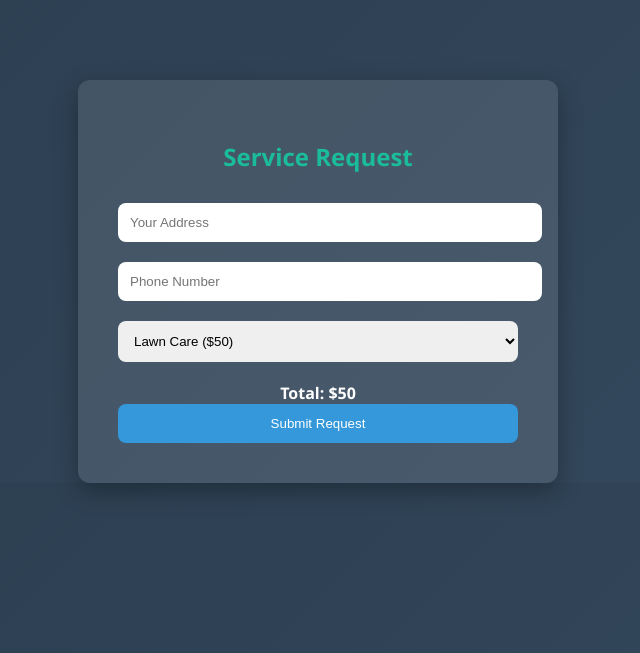
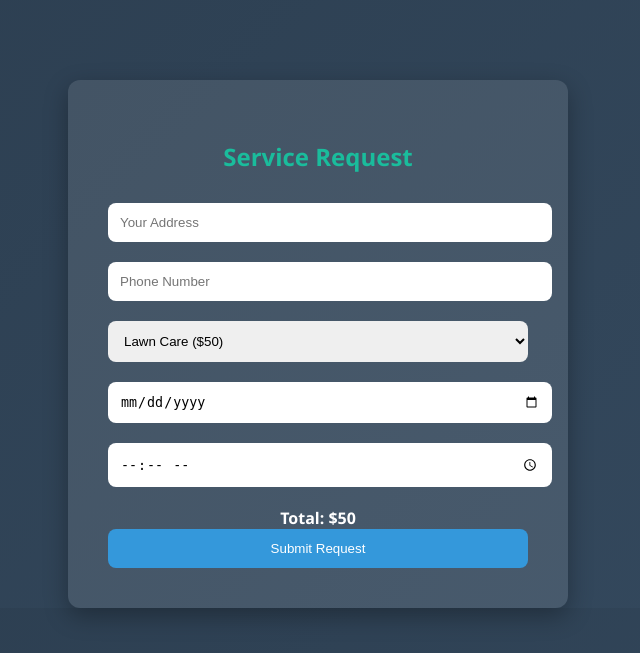
Before and after one commit to Mr-A-Hacker/Yard-sevices, a Flask app: page /get-started in a window 1280 px wide. Shown: the part 52-705 px from the top of the page, without its empty margins (322-962 px from the left). Run offline with Flask 3, Linux system fonts and the light colour scheme; the visitor is signed in with stand-in values (Sample User, id 1).

Commit message:
Update get_started.html
Signed-off-by: MR.A_HACKER <abdullahlababidi70@gmail.com>

```diff
--- a/templates/get_started.html
+++ b/templates/get_started.html
@@ -3,25 +3,35 @@
 {% block title %}Get Started - Yard Services{% endblock %}
 
 {% block content %}
-<div class="card" style="margin:auto; margin-top:80px; background:rgba(255,255,255,0.1); padding:40px; border-radius:12px; box-shadow:0 8px 25px rgba(0,0,0,0.3); width:400px; color:white;">
+<div class="card" style="margin:auto; margin-top:80px; background:rgba(255,255,255,0.1); padding:40px; border-radius:12px; box-shadow:0 8px 25px rgba(0,0,0,0.3); width:420px; color:white;">
   <h2 style="text-align:center; color:#1abc9c;">Service Request</h2>
   <form method="POST" action="/get-started">
+    <!-- Address -->
     <input name="address" placeholder="Your Address" required
            style="width:100%; padding:12px; margin:10px 0; border-radius:8px; border:none;"><br>
+    <!-- Phone -->
     <input name="phone" placeholder="Phone Number" required
            style="width:100%; padding:12px; margin:10px 0; border-radius:8px; border:none;"><br>
-
+    <!-- Service -->
     <select name="service" id="service-select" onchange="updateTotal()" required
             style="width:100%; padding:12px; margin:10px 0; border-radius:8px; border:none;">
       {% for service, price in services.items() %}
         <option value="{{ service }}">{{ service }} (${{ price }})</option>
       {% endfor %}
     </select>
+    <!-- Day -->
+    <input type="date" name="day" required
+           style="width:100%; padding:12px; margin:10px 0; border-radius:8px; border:none;">
+    <!-- Time -->
+    <input type="time" name="time" required
+           style="width:100%; padding:12px; margin:10px 0; border-radius:8px; border:none;">
 
+    <!-- Total -->
     <div id="total-display" style="text-align:center; margin-top:10px; font-weight:bold;">
       Total: $0
     </div>
 
+    <!-- Submit -->
     <button type="submit"
             style="width:100%; padding:12px; background:#3498db; color:white; border:none; border-radius:8px; cursor:pointer; transition:0.3s;">
       Submit Request
```
